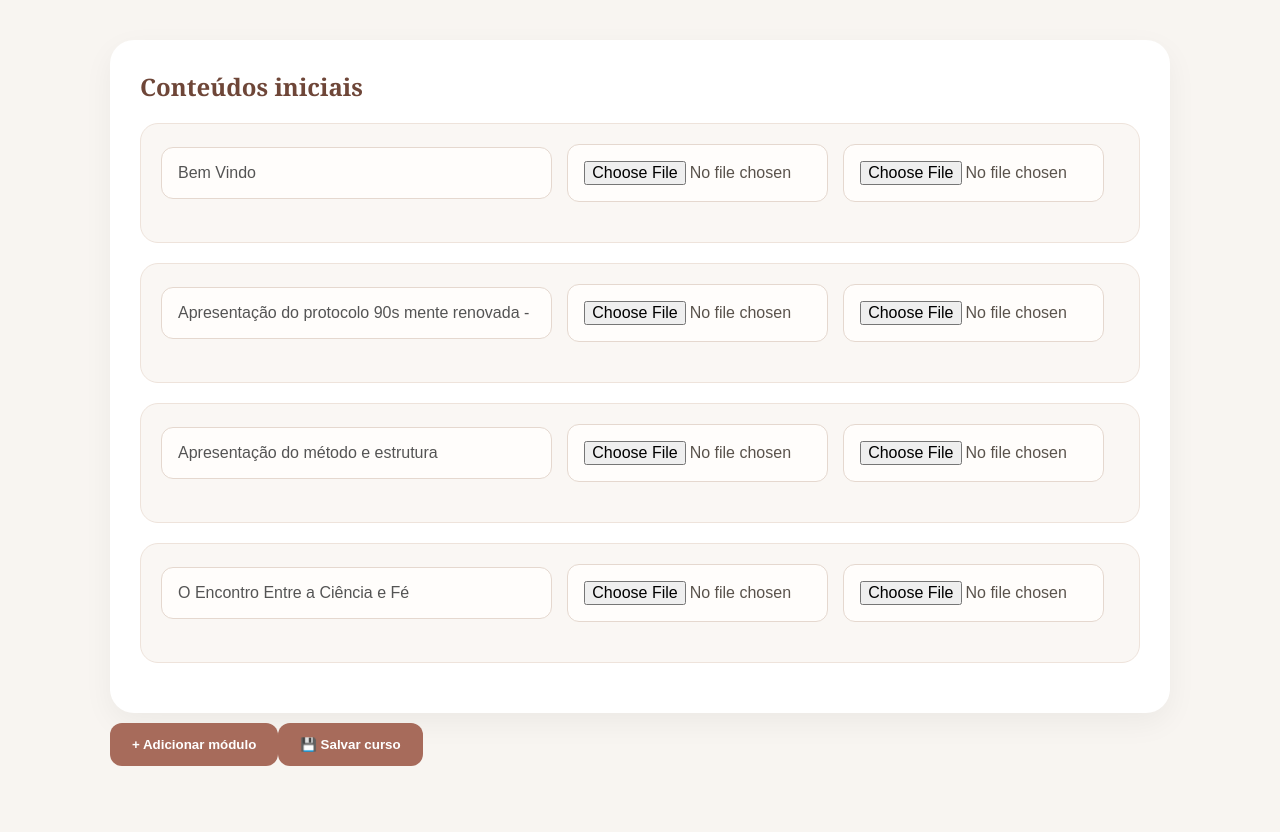
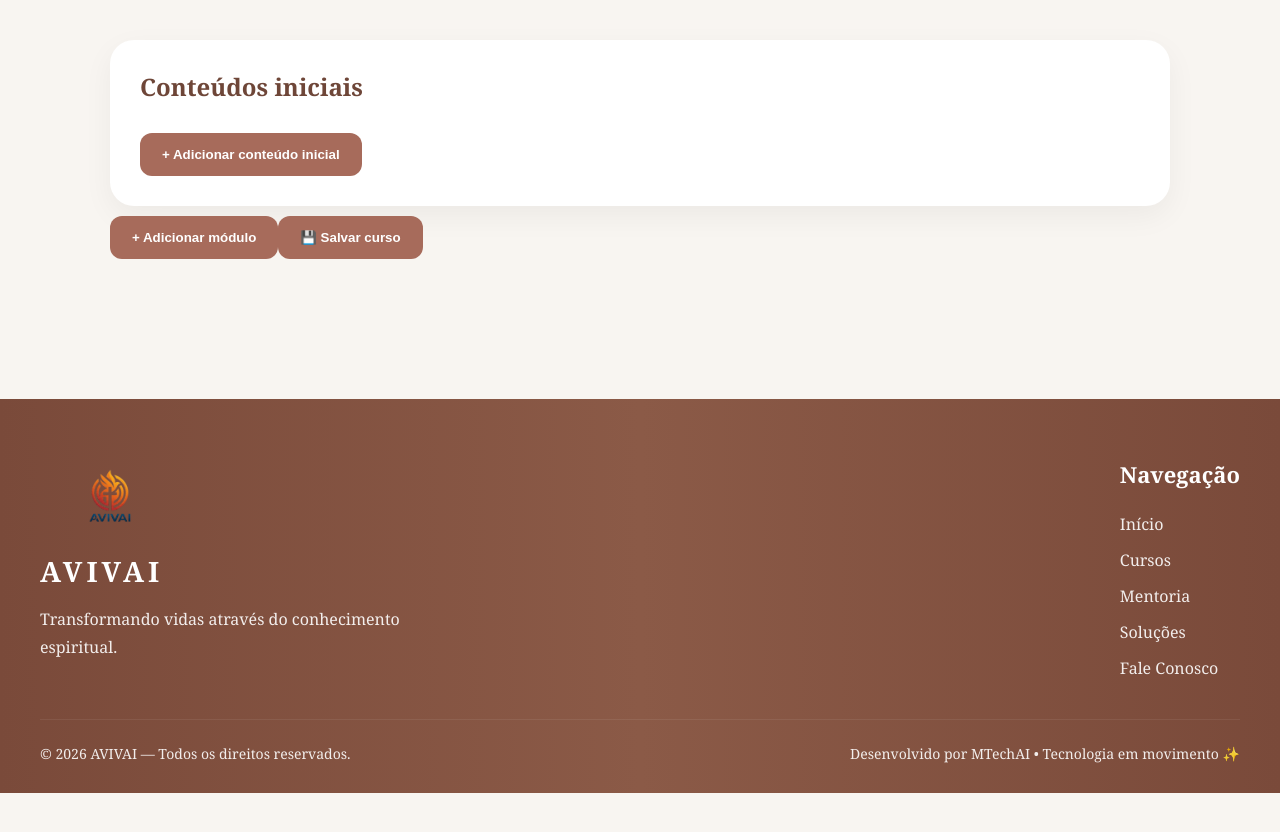
Before and after one commit to Mayra727/avivai-frontend, a React (Vite) app: page /criar-curso in a window 1280 px wide. Shown: the part 580-1412 px from the top of the page. After the commit the page ends 1373 px from the top, so only its background shows below. Built offline with nearby package versions, Linux system fonts and the light colour scheme.

Commit message:
Conteúdos iniciais dinâmicos

```diff
--- a/src/pages/CreateCourse.tsx
+++ b/src/pages/CreateCourse.tsx
@@ -63,37 +63,7 @@ useState("");
   const [loading, setLoading] = useState(false);
 
   const [initialLessons, setInitialLessons] =
-  useState([
-
-    {
-      title: "Bem Vindo",
-      type: "video",
-      content: ""
-    },
-
-    {
-      title:
-        "Apresentação do protocolo 90s mente renovada - PDF",
-
-      type: "video",
-      content: ""
-    },
-
-    {
-      title:
-        "Apresentação do método e estrutura",
-
-      type: "video",
-      content: ""
-    },
-
-    {
-      title: "O Encontro Entre a Ciência e Fé",
-      type: "video",
-      content: ""
-    },
-
-  ]);
+useState<Lesson[]>([]);
 
   useEffect(() => {
 
@@ -266,7 +236,11 @@ extraPdf: m.extraPdf || "",
 
   console.log("STATE:", modules);
 
-  if (!courseName || modules.length === 0) {
+if (
+  !courseName ||
+  (modules.length === 0 &&
+   initialLessons.length === 0)
+) {
   alert("Preencha todos os campos");
   return;
 }
@@ -326,6 +300,11 @@ const course = {
     // 🔥 DEBUG FINAL
     console.log("🚀 COURSE:", course);
 
+    if (
+  course.modules.length > 0 &&
+  course.modules[0].lessons.length > 0
+) {
+
   console.log(
     "🚀 TYPE:",
     typeof course.modules[0].lessons[0]
@@ -335,6 +314,8 @@ const course = {
     "🚀 LESSON:",
     course.modules[0].lessons[0]
   );
+
+}
 
     const response = await fetch(
 
@@ -447,6 +428,31 @@ return (
     Conteúdos iniciais
   </h2>
 
+<button
+  type="button"
+  onClick={() =>
+
+    setInitialLessons(prev => [
+
+      ...prev,
+
+      {
+  title: "",
+  type: "video",
+  content: "",
+  cover: "",
+  extraPdf: ""
+}
+
+    ])
+
+  }
+>
+
+  + Adicionar conteúdo inicial
+
+</button>
+
   {initialLessons.map(
     (lesson, index) => (
 
@@ -456,9 +462,50 @@ return (
       >
 
        <input
+  placeholder="Nome do conteúdo inicial"
+
   value={lesson.title}
-          disabled
+
+  onChange={(e) =>
+
+    setInitialLessons(prev =>
+
+      prev.map((l,i) =>
+
+        i === index
+
+          ? {
+              ...l,
+              title: e.target.value
+            }
+
+          : l
+
+      )
+
+    )
+
+  }
 />
+
+<button
+  type="button"
+  onClick={() =>
+    setInitialLessons(prev =>
+      prev.filter((_, i) => i !== index)
+    )
+  }
+  style={{
+    background:"#dc2626",
+    color:"#fff",
+    border:"none",
+    padding:"10px 15px",
+    borderRadius:"8px",
+    cursor:"pointer"
+  }}
+>
+  ❌ Excluir conteúdo
+</button>
 
         {/* VIDEO */}
 
@@ -596,7 +643,6 @@ setInitialLessons(prev =>
   </div>
 
 )}
-
       </div>
 
     )
```
Lines whose indentation alone changed are shown as unchanged.
